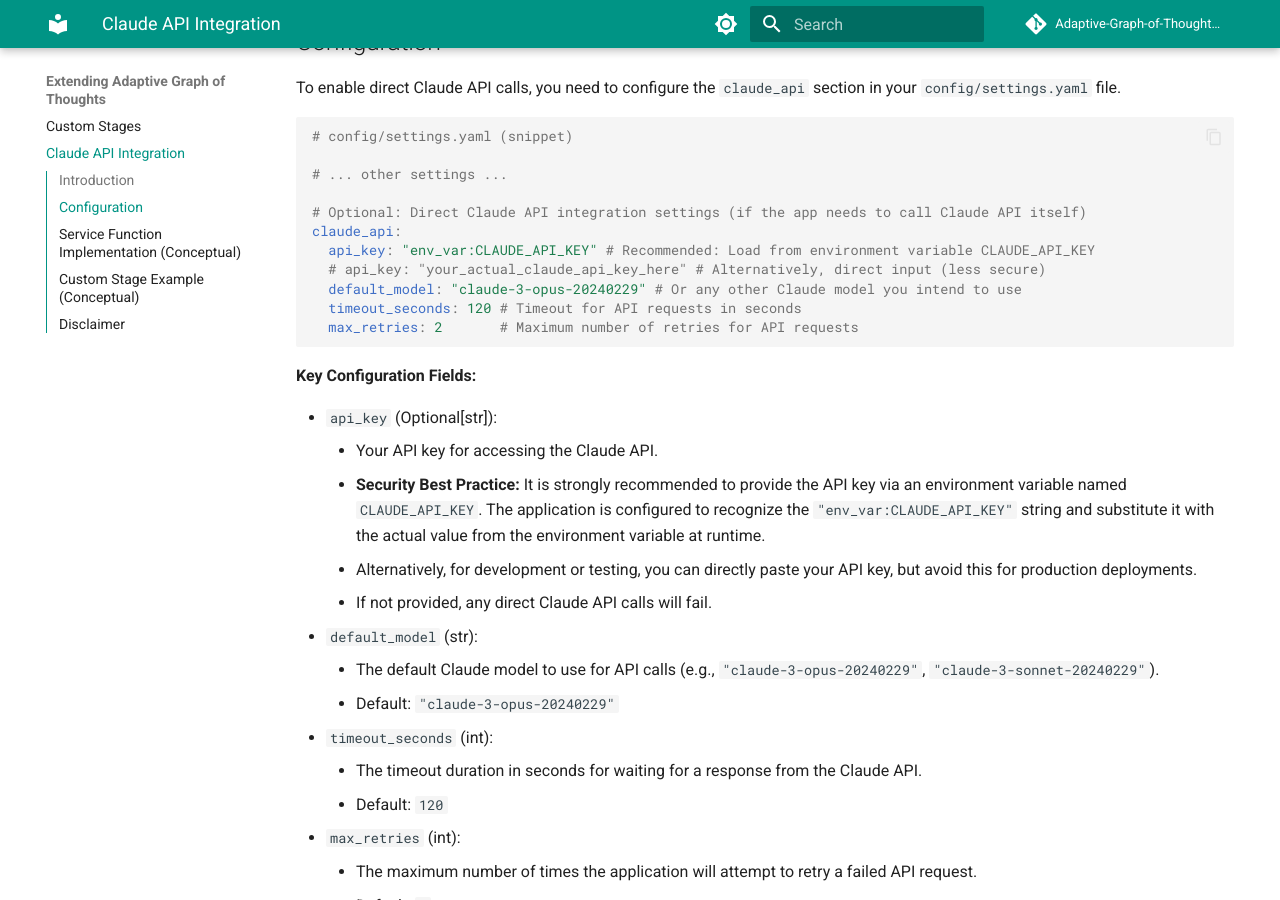
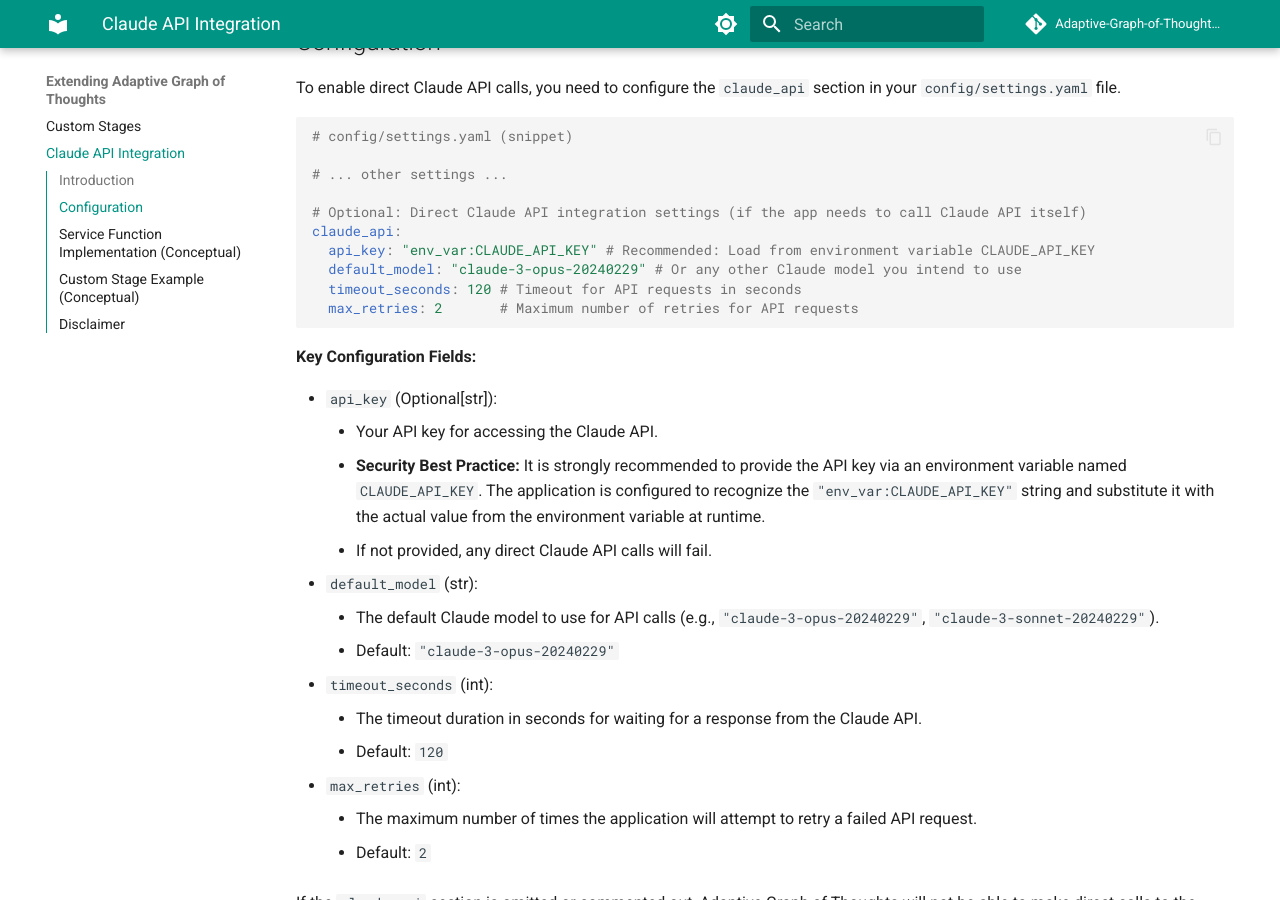
Before and after one commit to SaptaDey/Adaptive-Graph-of-Thoughts-MCP-server, an MkDocs documentation site: the page built from docs_src/extending_with_claude.md, in a window 1280 px wide and 900 px high, scrolled down 464 px. Built offline with MkDocs 1.6.1 and Material for MkDocs 9.7.7, drawn with Linux system fonts in a browser that asks for light colours; comment, search, counter and statistics services are not loaded.

Commit message:
Remove hardcoded API key example

```diff
--- a/docs_src/extending_with_claude.md
+++ b/docs_src/extending_with_claude.md
@@ -18,7 +18,6 @@ To enable direct Claude API calls, you need to configure the `claude_api` sectio
 # Optional: Direct Claude API integration settings (if the app needs to call Claude API itself)
 claude_api:
   api_key: "env_var:CLAUDE_API_KEY" # Recommended: Load from environment variable CLAUDE_API_KEY
-  # api_key: "your_actual_claude_api_key_here" # Alternatively, direct input (less secure)
   default_model: "claude-3-opus-20240229" # Or any other Claude model you intend to use
   timeout_seconds: 120 # Timeout for API requests in seconds
   max_retries: 2       # Maximum number of retries for API requests
@@ -29,7 +28,6 @@ claude_api:
 *   `api_key` (Optional\[str]):
     *   Your API key for accessing the Claude API.
     *   **Security Best Practice:** It is strongly recommended to provide the API key via an environment variable named `CLAUDE_API_KEY`. The application is configured to recognize the `"env_var:CLAUDE_API_KEY"` string and substitute it with the actual value from the environment variable at runtime.
-    *   Alternatively, for development or testing, you can directly paste your API key, but avoid this for production deployments.
     *   If not provided, any direct Claude API calls will fail.
 *   `default_model` (str):
     *   The default Claude model to use for API calls (e.g., `"claude-3-opus-20240229"`, `"claude-3-sonnet-20240229"`).
```
